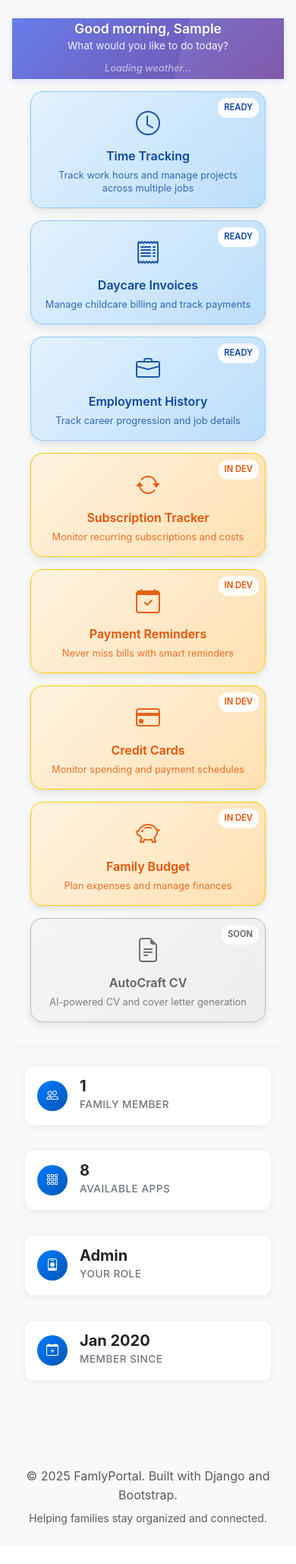
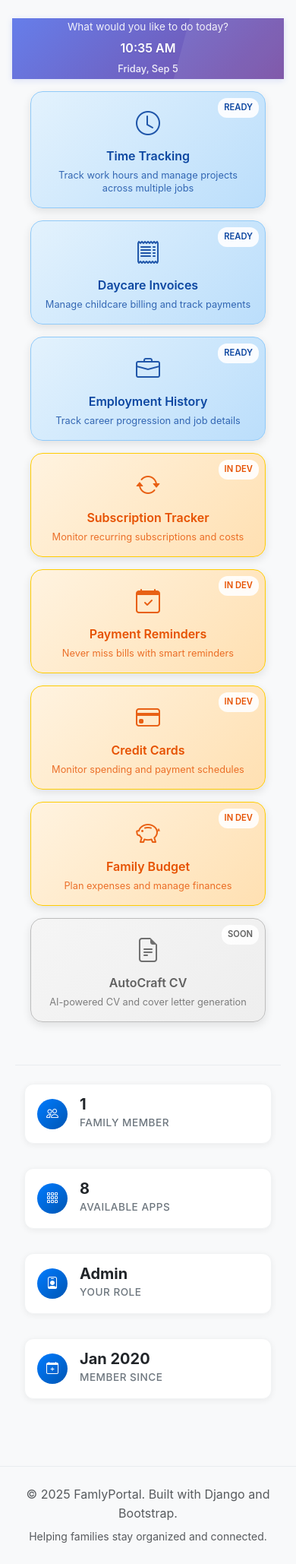
Before and after one commit to Bobska/famlyportal, a Django app: page /accounts/dashboard/ in a window 390 px wide. Shown: the part 50-2108 px from the top of the page at 76% size. Before the commit the page ends 2056 px from the top, so only its background shows below. Run offline with Django 5.2, Linux system fonts and the light colour scheme; a user stored in the database is signed in; tables that the repository leaves empty hold one stand-in row (values such as "Sample post"); grey boxes marked "Sample" are stand-in pictures; some libraries are stand-ins or nearby versions.

Commit message:
fix(dashboard): resolve layout and JavaScript issues
- Add element existence checks before DOM manipulation
- Implement flexible CSS layout using flexbox
- Replace fixed height calculations with adaptive approach
- Add Django template fallbacks for time/date display
- Improve error handling with try/catch blocks
- Implement sticky footer with proper flexbox structure
- Remove vertical centering to start app cards at top
- Add debug console logging for troubleshooting
- Update responsive design for mobile compatibility
- Ensure footer visibility without scrolling requirement

```diff
--- a/templates/accounts/dashboard.html
+++ b/templates/accounts/dashboard.html
@@ -124,27 +124,51 @@
     font-style: italic;
 }
 
-/* Main Dashboard Container - Optimized Layout */
-.dashboard-container {
-    min-height: calc(100vh - 220px); /* 50px nav + 90px welcome + 80px footer buffer */
-    padding: 1.5rem 0 1rem 0;
-    overflow-y: visible;
+/* CRITICAL: Fix body layout for sticky footer */
+body {
+    min-height: 100vh;
+    display: flex;
+    flex-direction: column;
+    margin: 0;
 }
 
+/* Main content should flex to fill available space */
+main {
+    flex: 1;
+    display: flex;
+    flex-direction: column;
+}
+
+/* UPDATED: Dashboard container with flexible layout */
+.dashboard-container {
+    /* Remove fixed height calculation - use flexible approach instead */
+    flex: 1;
+    min-height: 400px; /* Minimum height for content */
+    padding: 1.5rem 0;
+    display: flex;
+    flex-direction: column;
+}
+
+/* Ensure app grid can grow but stats stay at bottom */
 .app-grid {
-    height: 100%;
-    /* Removed: display: flex; and align-items: center; for top alignment */
+    flex: 1;
+    display: flex;
+    flex-direction: column;
+    justify-content: flex-start; /* Start from top, not center */
 }
 
 .app-grid .container {
     padding-top: 0;
+    flex: 1;
+    display: flex;
+    flex-direction: column;
 }
 
 .app-grid .row {
-    width: 100%;
+    flex: 1;
     margin: 0;
-    margin-top: 0;
-    align-items: stretch; /* Ensure consistent card heights */
+    align-items: stretch;
+    align-content: flex-start; /* Important: align content to top */
 }
 
 .app-grid .col-xl-3,
@@ -260,11 +284,12 @@
     color: #616161;
 }
 
-/* Bottom Stats Section */
+/* Bottom Stats Section - Updated for flexible layout */
 .stats-bottom {
-    margin-top: 2rem;
+    margin-top: auto; /* Push to bottom of available space */
     padding-top: 2rem;
     border-top: 1px solid #e9ecef;
+    flex-shrink: 0; /* Don't compress stats */
 }
 
 .stat-card-bottom {
@@ -333,6 +358,15 @@
     margin-bottom: 2rem;
 }
 
+/* Footer styling to ensure it's always visible */
+footer {
+    margin-top: auto;
+    background: #f8f9fa !important;
+    border-top: 1px solid #e9ecef;
+    flex-shrink: 0; /* Footer should never compress */
+    padding: 1rem 0; /* Ensure adequate padding */
+}
+
 /* Responsive Design */
 @media (max-width: 1200px) {
     .app-card .app-icon {
@@ -347,8 +381,8 @@
 
 @media (max-width: 768px) {
     .dashboard-container {
-        min-height: calc(100vh - 170px); /* Adjusted for mobile with 90px welcome */
         padding: 0.75rem 0;
+        min-height: 300px;
     }
 
     .app-card {
@@ -498,13 +532,13 @@
 
 {% block content %}
 {% if primary_family %}
-<!-- Personal Welcome Section (90px) -->
+<!-- Enhanced Welcome Section with fallbacks -->
 <div class="welcome-section">
     <div class="container">
         <div class="welcome-content">
             <div class="welcome-left">
                 <div class="welcome-greeting" id="dynamic-greeting">
-                    Good morning, {{ user.first_name|default:user.username }}
+                    Good {% now "A" as current_period %}{% if current_period == "AM" %}morning{% else %}{% if "now"|time:"H"|add:0 < 17 %}afternoon{% else %}evening{% endif %}{% endif %}, {{ user.first_name|default:user.username }}
                 </div>
                 <div class="welcome-question">
                     What would you like to do today?
@@ -512,10 +546,10 @@
             </div>
             <div class="welcome-right">
                 <div class="live-time" id="live-clock">
-                    <!-- Live time will be inserted here -->
+                    {% now "g:i A" %} <!-- Django fallback -->
                 </div>
                 <div class="live-date" id="live-date">
-                    <!-- Live date will be inserted here -->
+                    {% now "l, M j" %} <!-- Django fallback -->
                 </div>
                 <div class="live-weather" id="weather-info">
                     <span class="weather-loading">Loading weather...</span>
@@ -718,20 +752,19 @@
 
 {% block extra_js %}
 <script>
-// Live clock, date, and weather functionality
 document.addEventListener('DOMContentLoaded', function() {
+    console.log('Dashboard script loaded'); // Debug line
+
     // Enhanced tablet app-like interactions
     const appCards = document.querySelectorAll('.app-card.available');
 
     appCards.forEach(card => {
-        // Add haptic feedback for mobile devices
         card.addEventListener('touchstart', function() {
             if (navigator.vibrate) {
                 navigator.vibrate(10);
             }
         });
 
-        // Add subtle click feedback
         card.addEventListener('mousedown', function() {
             this.style.transform = 'translateY(-4px) scale(0.98)';
         });
@@ -741,33 +774,44 @@
         });
     });
 
-    // Update time and date
+    // Update time and date - FIXED VERSION
     function updateDateTime() {
         const now = new Date();
 
+        // Check if elements exist before updating
+        const clockElement = document.getElementById('live-clock');
+        const dateElement = document.getElementById('live-date');
+
+        if (clockElement) {
             // Update time (12-hour format)
             const timeOptions = {
                 hour: 'numeric',
                 minute: '2-digit',
                 hour12: true
             };
-        document.getElementById('live-clock').textContent = now.toLocaleTimeString('en-US', timeOptions);
+            clockElement.textContent = now.toLocaleTimeString('en-US', timeOptions);
+        }
 
+        if (dateElement) {
             // Update date
             const dateOptions = {
                 weekday: 'long',
                 month: 'short',
                 day: 'numeric'
             };
-        document.getElementById('live-date').textContent = now.toLocaleDateString('en-US', dateOptions);
+            dateElement.textContent = now.toLocaleDateString('en-US', dateOptions);
+        }
 
         // Update greeting based on time
         updateGreeting(now.getHours());
     }
 
-    // Update greeting based on time of day
+    // Update greeting based on time of day - FIXED VERSION
     function updateGreeting(hour) {
-        const userName = '{{ user.first_name|default:user.username }}';
+        const greetingElement = document.getElementById('dynamic-greeting');
+        if (!greetingElement) return;
+
+        const userName = '{{ user.first_name|default:user.username|escapejs }}';
         let greeting;
 
         if (hour < 12) {
@@ -778,44 +822,49 @@
             greeting = `Good evening, ${userName}`;
         }
 
-        document.getElementById('dynamic-greeting').textContent = greeting;
+        greetingElement.textContent = greeting;
     }
 
-    // Weather functionality
+    // Weather functionality - IMPROVED ERROR HANDLING
     async function loadWeather() {
         try {
-            // Get user's location
             if ('geolocation' in navigator) {
                 navigator.geolocation.getCurrentPosition(
                     async (position) => {
                         await fetchWeather(position.coords.latitude, position.coords.longitude);
                     },
-                    (error) => {
-                        // Fallback to default location (Auckland, NZ based on user location from prompt)
+                    async (error) => {
                         console.log('Geolocation failed, using default location');
                         await fetchWeather(-36.8485, 174.7633); // Auckland coordinates
                     },
-                    { timeout: 5000 }
+                    { timeout: 5000, enableHighAccuracy: false }
                 );
             } else {
-                // Fallback for browsers without geolocation
                 await fetchWeather(-36.8485, 174.7633);
             }
         } catch (error) {
+            console.error('Weather loading error:', error);
             showWeatherError();
         }
     }
 
-    // Fetch weather data from OpenWeatherMap API
+    // Fetch weather data - IMPROVED VERSION
     async function fetchWeather(lat, lon) {
         try {
-            // You'll need to get a free API key from https://openweathermap.org/api
             const API_KEY = 'ca2aaec9862a34e4af47474804d1f199'; // Replace with actual API key
+
+            // Skip weather API if no key provided
+            if (API_KEY === 'YOUR_OPENWEATHERMAP_API_KEY') {
+                showWeatherPlaceholder();
+                return;
+            }
+
             const response = await fetch(
-                `https://api.openweathermap.org/data/2.5/weather?lat=${lat}&lon=${lon}&appid=${API_KEY}&units=metric`
+                `https://api.openweathermap.org/data/2.5/weather?lat=${lat}&lon=${lon}&appid=${API_KEY}&units=metric`,
+                { timeout: 10000 }
             );
 
-            if (!response.ok) throw new Error('Weather API failed');
+            if (!response.ok) throw new Error(`Weather API failed: ${response.status}`);
 
             const data = await response.json();
             displayWeather(data);
@@ -827,11 +876,14 @@
 
     // Display weather information
     function displayWeather(data) {
+        const weatherElement = document.getElementById('weather-info');
+        if (!weatherElement) return;
+
         const temp = Math.round(data.main.temp);
         const condition = data.weather[0].main;
         const icon = getWeatherIcon(condition);
 
-        document.getElementById('weather-info').innerHTML = `
+        weatherElement.innerHTML = `
             <i class="bi ${icon} weather-icon"></i>
             <span>${temp}°C ${condition}</span>
         `;
@@ -853,20 +905,37 @@
         return iconMap[condition] || 'bi-cloud';
     }
 
+    // Show placeholder when no API key
+    function showWeatherPlaceholder() {
+        const weatherElement = document.getElementById('weather-info');
+        if (weatherElement) {
+            weatherElement.innerHTML = `
+                <i class="bi bi-sun weather-icon"></i>
+                <span>22°C Sunny</span>
+            `;
+        }
+    }
+
     // Show error state for weather
     function showWeatherError() {
-        document.getElementById('weather-info').innerHTML = `
+        const weatherElement = document.getElementById('weather-info');
+        if (weatherElement) {
+            weatherElement.innerHTML = `
                 <i class="bi bi-cloud-slash weather-icon"></i>
                 <span>Weather unavailable</span>
             `;
         }
+    }
 
-    // Initialize
+    // Initialize everything
+    console.log('Initializing dashboard features');
     updateDateTime();
     loadWeather();
 
     // Update time every minute
     setInterval(updateDateTime, 60000);
+
+    console.log('Dashboard initialization complete');
 });
 </script>
 {% endblock %}
```
Lines whose indentation alone changed are shown as unchanged.
